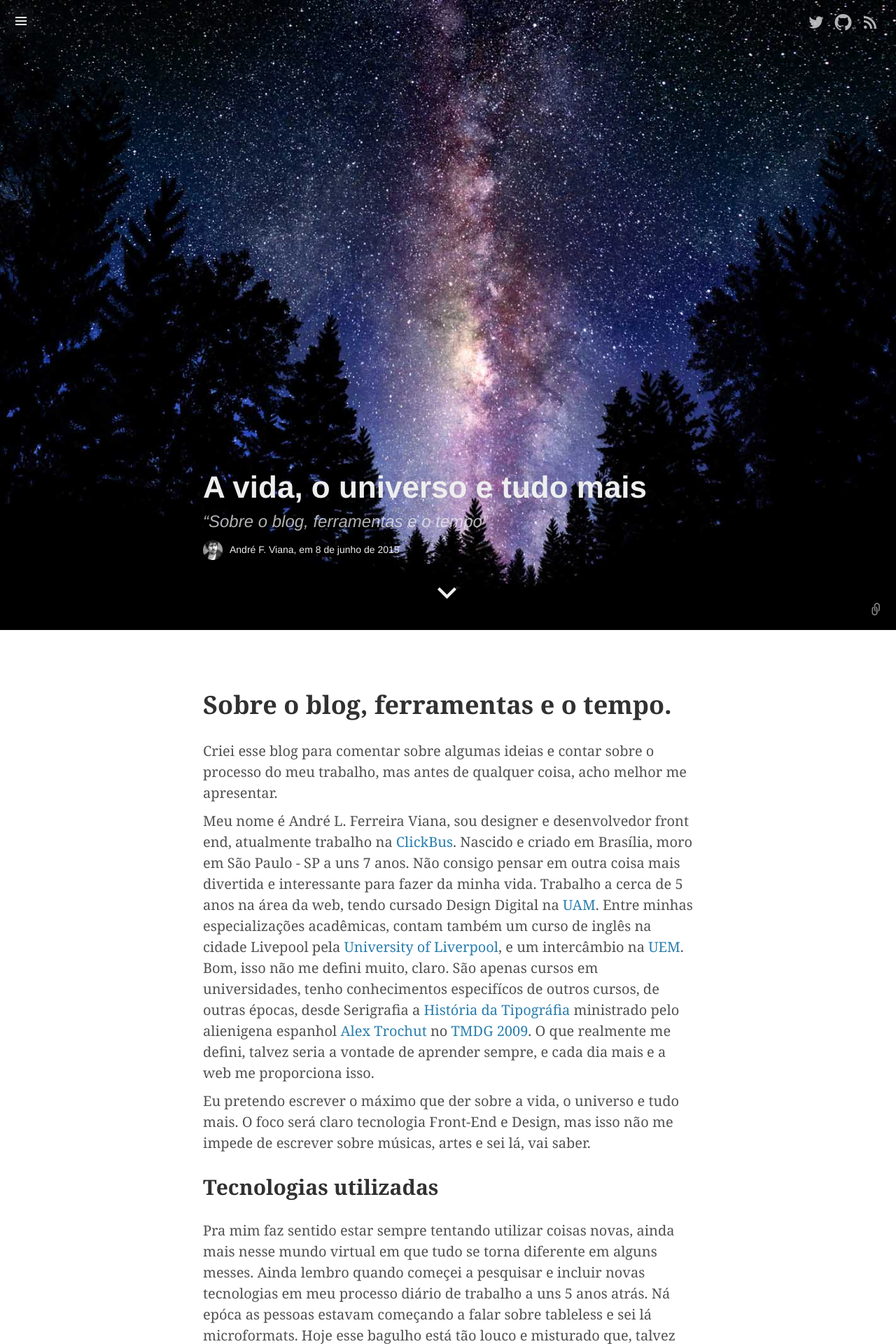
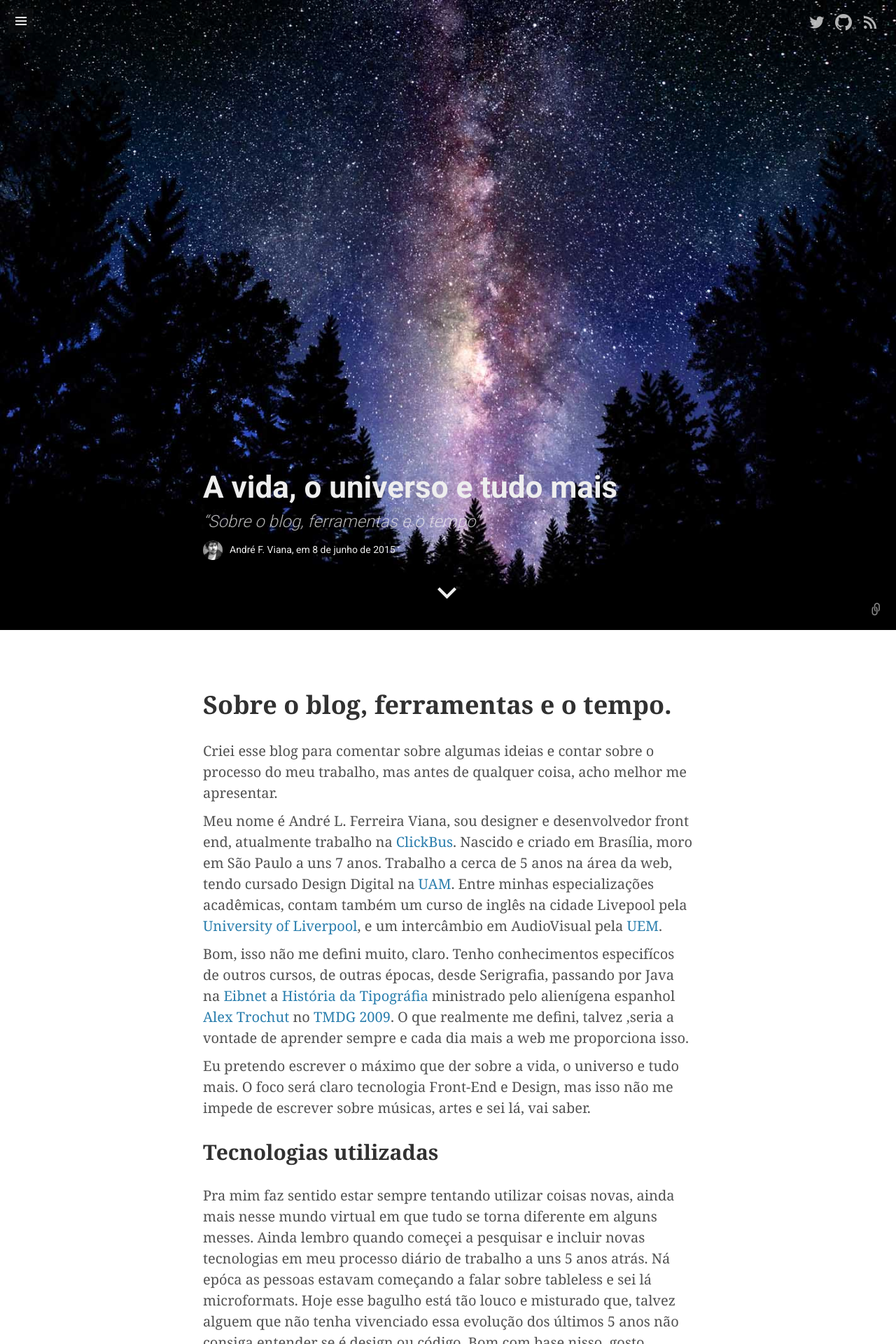
Before and after one commit to dehviana/dehviana.github.io, a Jekyll site: the page built from _posts/2015-06-08-vida-universo-e-tudo-mais.md, in a window 1280 px wide. Shown: the top 1920 px of the page at 70% size. Built offline with Jekyll 4.4.1, drawn with Linux system fonts in a browser that asks for light colours; some web fonts are replaced; comment, search, counter and statistics services are not loaded.

Commit message:
update styles and universe post

```diff
--- a/_config.yml
+++ b/_config.yml
@@ -10,6 +10,7 @@ title:		André F. Viana
 tagline:	'Design & Code for web & mobile'
 description:	'I create beautiful, yet functional experiences for both the web and mobile.'
 url:		http://dehviana.github.io
+comments: true
 commentsystem:	disqus
 disqus:		andre_viana
 
--- a/_includes/head.html
+++ b/_includes/head.html
@@ -65,6 +65,8 @@
 <!-- Feed -->
 <link rel="alternate" type="application/rss+xml" title="RSS" href="{{ site.url }}/atom.xml">
 
+<!-- Fonts -->
+<link href='http://fonts.googleapis.com/css?family=Roboto:400,300,700' rel='stylesheet' type='text/css'>
 
 <script type="text/javascript" src="/assets/js/jquery-2.1.0.min.js"></script>
 <script type="text/javascript" src="/assets/js/jquery.stellar.min.js"></script>
--- a/_posts/2015-06-08-vida-universo-e-tudo-mais.md
+++ b/_posts/2015-06-08-vida-universo-e-tudo-mais.md
@@ -13,7 +13,8 @@ comments: true
 
 <p>Criei esse blog para comentar sobre algumas ideias e contar sobre o processo do meu trabalho, mas antes de qualquer coisa, acho melhor me apresentar. </p>
 
-<p>Meu nome é André L. Ferreira Viana, sou designer e desenvolvedor front end, atualmente trabalho na <a href="http://clickbus.com.br" title="Click Bus">ClickBus</a>. Nascido e criado em Brasília, moro em São Paulo - SP a uns 7 anos. Não consigo pensar em outra coisa mais divertida e interessante para fazer da minha vida. Trabalho a cerca de 5 anos na área da web, tendo cursado Design Digital na <a href="http://anhembi.br/" title="Universidade Anhembi Morumbi">UAM</a>. Entre minhas especializações acadêmicas, contam também um curso de inglês na cidade Livepool pela <a href="http://www.liv.ac.uk/" title="University of Liverpool">University of Liverpool</a>, e um intercâmbio na <a href="http://universidadeuropea.es/en/" title="Universidad Europea de Madrid">UEM</a>. Bom, isso não me defini muito, claro. São apenas cursos em universidades, tenho conhecimentos especifícos de outros cursos, de outras épocas, desde Serigrafia a <a href="https://trimarchidg.wordpress.com/2009/06/26/30/" title="História da Tipográfia">História da Tipográfia</a> ministrado pelo alienigena espanhol <a href="http://www.alextrochut.com/" title="Alex Trochut">Alex Trochut</a> no <a href="http://www.trimarchidg.net/" title="TMDG">TMDG 2009</a>. O que realmente me defini, talvez seria a vontade de aprender sempre, e cada dia mais e a web me proporciona isso.</p>
+<p>Meu nome é André L. Ferreira Viana, sou designer e desenvolvedor front end, atualmente trabalho na <a href="http://clickbus.com.br" title="Click Bus">ClickBus</a>. Nascido e criado em Brasília, moro em São Paulo a uns 7 anos. Trabalho a cerca de 5 anos na área da web, tendo cursado Design Digital na <a href="http://anhembi.br/" title="Universidade Anhembi Morumbi">UAM</a>. Entre minhas especializações acadêmicas, contam também um curso de inglês na cidade Livepool pela <a href="http://www.liv.ac.uk/" title="University of Liverpool">University of Liverpool</a>, e um intercâmbio em AudioVisual pela <a href="http://universidadeuropea.es/en/" title="Universidad Europea de Madrid">UEM</a>. </p>
+<p>Bom, isso não me defini muito, claro. Tenho conhecimentos especifícos de outros cursos, de outras épocas, desde Serigrafia, passando por Java na <a href="http://eibneti.com.br/" title="Eibnet">Eibnet</a> a <a href="https://trimarchidg.wordpress.com/2009/06/26/30/" title="História da Tipográfia">História da Tipográfia</a> ministrado pelo alienígena espanhol <a href="http://www.alextrochut.com/" title="Alex Trochut">Alex Trochut</a> no <a href="http://www.trimarchidg.net/" title="TMDG">TMDG 2009</a>. O que realmente me defini, talvez ,seria a vontade de aprender sempre e cada dia mais a web me proporciona isso.</p>
 
 <p>Eu pretendo escrever o máximo que der sobre a vida, o universo e tudo mais. O foco será claro tecnologia Front-End e Design, mas isso não me impede de escrever sobre músicas, artes e sei lá, vai saber. </p>
 
--- a/assets/css/default.css
+++ b/assets/css/default.css
@@ -21,7 +21,7 @@ header, footer {
 	background-repeat: no-repeat;
 	background-position: top;
 	background-size: cover;
-	font-family: "Helvetica Neue", Helvetica, Arial, sans-serif;
+	font-family: 'Roboto', Helvetica, Arial, sans-serif;
 }
 
 header a, footer a {
@@ -326,7 +326,7 @@ pre code {
 
 .clean {
 	color: #eee;
-	background-color: #888;
+	background-color: #fff;
 }
 
 .clean a {
@@ -487,17 +487,17 @@ pre code {
 .copyright {
 	color: inherit;
 	font-size: 14px;
-	text-transform: uppercase;
 	bottom: 10px;
 	position: absolute;
 }
 
 .copyright a {
-	text-decoration: none;
+	text-decoration: underline;
+	color: #2a7ead;
 }
 
 #post-list {
-	font-family: "Helvetica Neue", Helvetica, Arial, sans-serif;
+	font-family: 'Roboto', sans-serif;
 	top: 50px;
 	padding-bottom: 80px;
 	font-weight: 400;
@@ -520,11 +520,12 @@ pre code {
 	color: #555;
 	text-decoration: none;
 	transition-duration: .5s;
+	font-family: 'Roboto', sans-serif;
 }
 
 #post-list a:hover {
-	color: #2a7ead;
-	text-decoration: none;
+	color: #1D5473;
+	text-decoration: underline
 }
 
 .post-description {
--- a/assets/css/desktop.css
+++ b/assets/css/desktop.css
@@ -66,7 +66,8 @@ header, footer {
 }
 
 .copyright {
-	right: 20px;
+  width: 100%;
+  text-align: center;
 }
 
 table {
```
Also changed, not shown: 8 other files.
